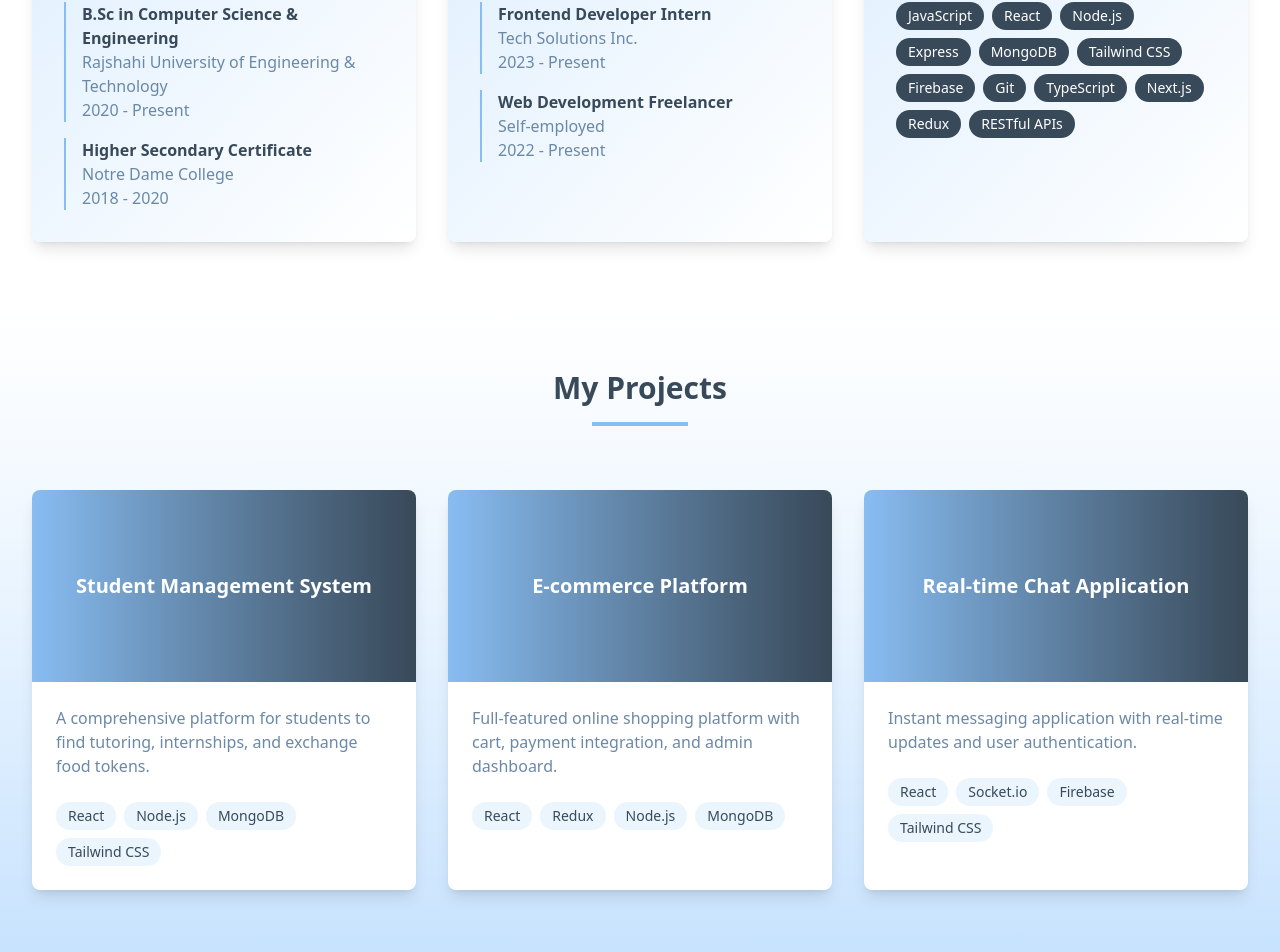
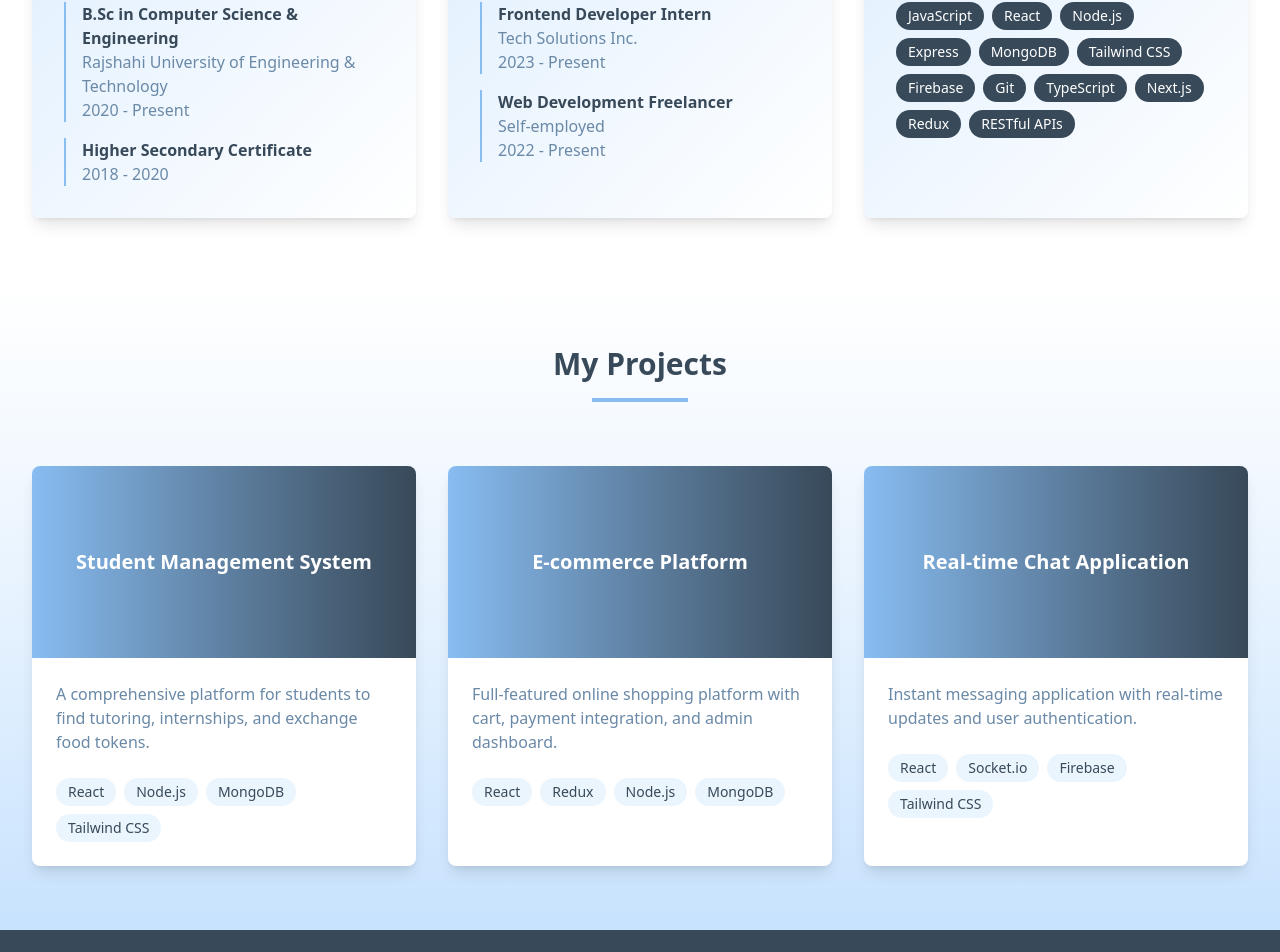
Before and after one commit to mirzawajihali/student-management, a React (Vite) app in the folder hall-management-client/: page /developer in a window 1280 px wide. Shown: the part 930-1882 px from the top of the page. Built offline with nearby package versions, Linux system fonts and the light colour scheme; no server answers.

Commit message:
some basic thingsupdated

```diff
--- a/hall-management-client/index.html
+++ b/hall-management-client/index.html
@@ -2,9 +2,9 @@
 <html data-theme="light" lang="en">
   <head>
     <meta charset="UTF-8" />
-    <link rel="icon" type="image/svg+xml" href="/vite.svg" />
+
     <meta name="viewport" content="width=device-width, initial-scale=1.0" />
-    <title>Vite + React</title>
+    <title>RUET Students</title>
   </head>
   <body>
     <div id="root"></div>
--- a/hall-management-client/src/pages/Developer.jsx
+++ b/hall-management-client/src/pages/Developer.jsx
@@ -214,7 +214,7 @@ const Developer = () => {
                             </div>
                             <div className="border-l-2 border-[#88BDF2] pl-4">
                                 <p className="text-[#384959] font-semibold">Higher Secondary Certificate</p>
-                                <p className="text-[#6A89A7]">Notre Dame College</p>
+                                <p className="text-[#6A89A7]"></p>
                                 <p className="text-[#6A89A7]">2018 - 2020</p>
                             </div>
                         </motion.div>
```
